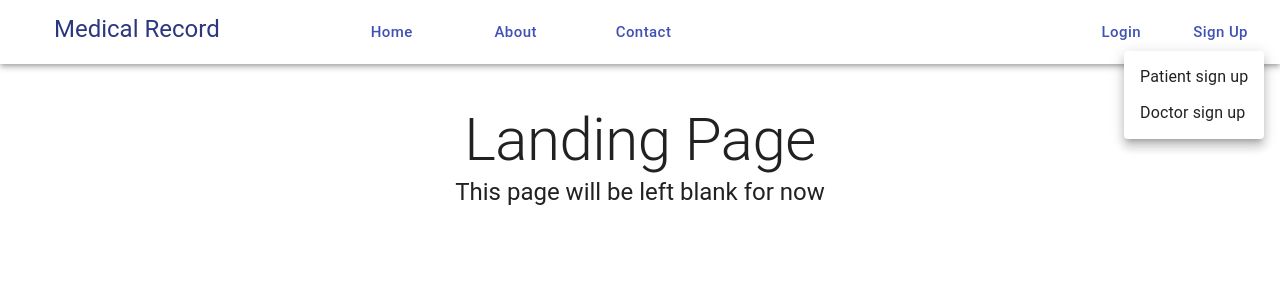
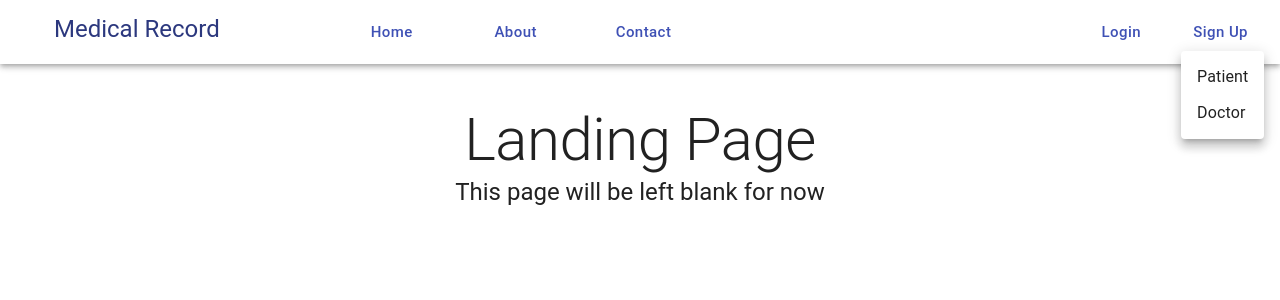
Before and after one commit to absolemlee/medical-record, a Next.js app: page / in a window 1280 px wide. Both pictures are taken after a click on the button "Sign Up". Shown: the top 300 px of the page. Built offline with nearby package versions, Linux system fonts and the light colour scheme.

Commit message:
add fields to doctor sign up page

```diff
--- a/app/components/SignupToggle.tsx
+++ b/app/components/SignupToggle.tsx
@@ -43,14 +43,14 @@ const SignupToggle = () => {
           component={Link}
           href='/create-account/patient'
         >
-          Patient sign up
+          Patient
         </MenuItem>
         <MenuItem
           onClick={handleClose}
           component={Link}
           href='/create-account/doctor'
         >
-          Doctor sign up
+          Doctor
         </MenuItem>
       </Menu>
     </>
```
Also changed, not shown: app/components/doctor/DoctorSignUpForm.tsx (+24 -27 lines).
